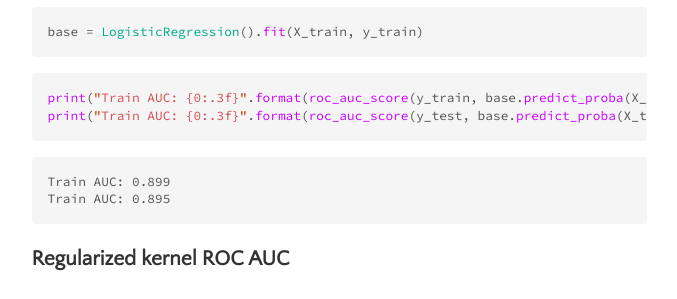
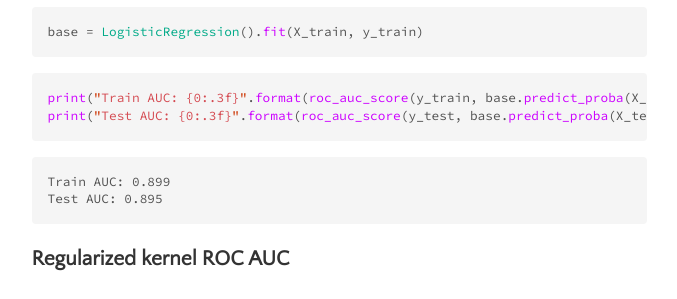
Before and after one commit to takeshimg92/takeshimg92.github.io, a Jekyll site: the page built from _posts/2023-01-27-auc_optimiz.md, in a window 1280 px wide and 900 px high, scrolled down 4738 px. Shown: the part 153-452 px from the top of the window, without its empty margins (301-978 px from the left). Built offline with Jekyll 4.4.1, drawn with Linux system fonts in a browser that asks for light colours; formulas are drawn with MathJax 3.

Commit message:
fixed typo

````diff
--- a/_posts/2023-01-27-auc_optimiz.md
+++ b/_posts/2023-01-27-auc_optimiz.md
@@ -153,11 +153,11 @@ base = LogisticRegression().fit(X_train, y_train)
 
 ```python
 print("Train AUC: {0:.3f}".format(roc_auc_score(y_train, base.predict_proba(X_train)[:,1])))
-print("Train AUC: {0:.3f}".format(roc_auc_score(y_test, base.predict_proba(X_test)[:,1])))
+print("Test AUC: {0:.3f}".format(roc_auc_score(y_test, base.predict_proba(X_test)[:,1])))
 ```
 
     Train AUC: 0.899
-    Train AUC: 0.895
+    Test AUC: 0.895
 
 
 ### Regularized kernel ROC AUC
````
